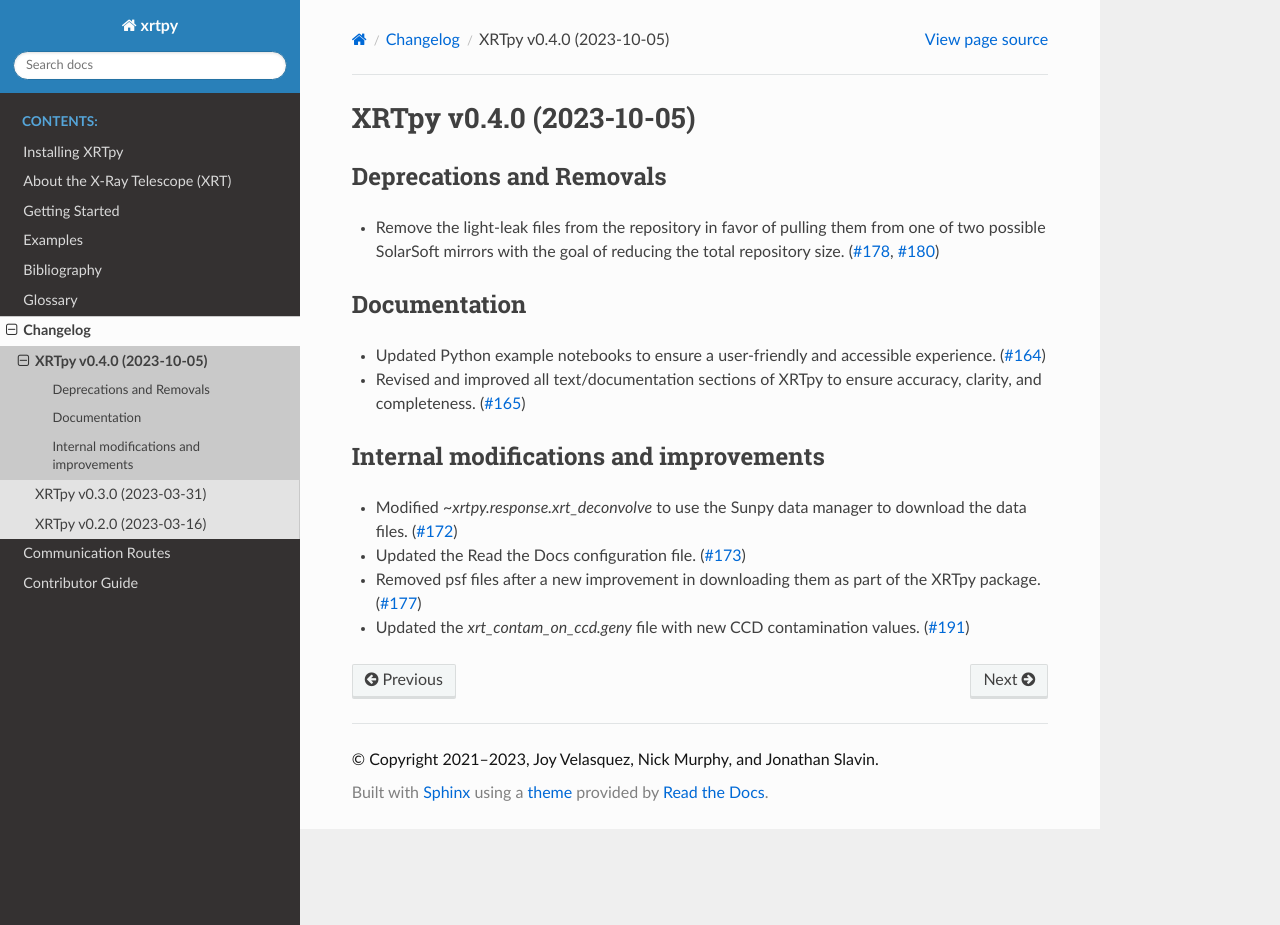
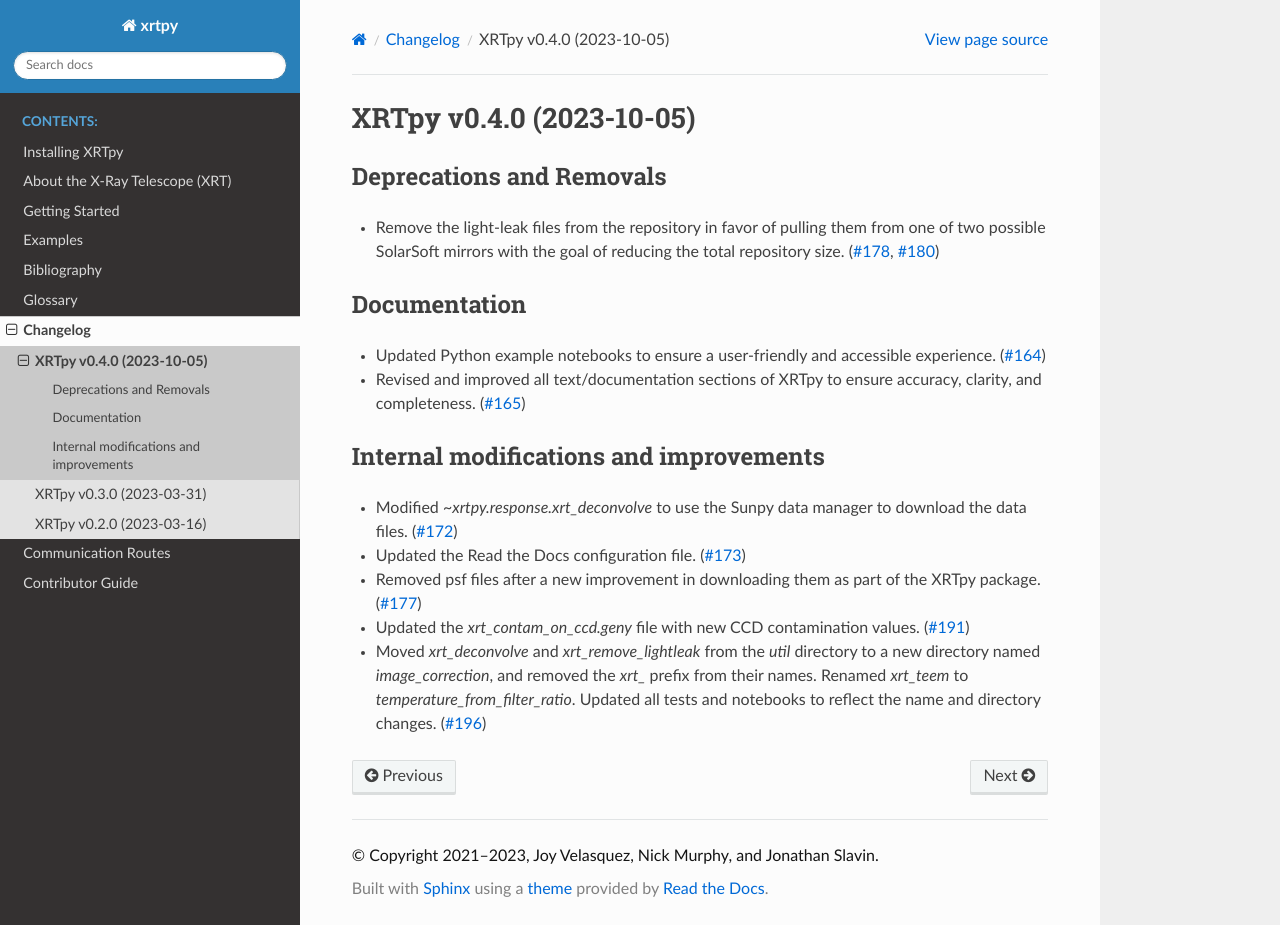
Before and after one commit to HinodeXRT/xrtpy, a Sphinx documentation site: the page built from docs/changelog/0.4.0.rst, in a window 1280 px wide and 925 px high. Built offline with Sphinx 7.4.7 and the Read the Docs theme 2.0.0, drawn with Linux system fonts in a browser that asks for light colours; pages that are not in the unit, such as notebooks, are missing from menus.

Commit message:
Update 0.4.0.rst
Updated change-log to reflect newly merged PR196.

```diff
--- a/docs/changelog/0.4.0.rst
+++ b/docs/changelog/0.4.0.rst
@@ -16,3 +16,4 @@ Internal modifications and improvements
 - Updated the Read the Docs configuration file. (:pr:`173`)
 - Removed psf files after a new improvement in downloading them as part of the XRTpy package. (:pr:`177`)
 - Updated the `xrt_contam_on_ccd.geny` file with new CCD contamination values. (:pr:`191`)
+- Moved `xrt_deconvolve` and `xrt_remove_lightleak` from the `util` directory to a new directory named `image_correction`, and removed the `xrt_` prefix from their names. Renamed `xrt_teem` to `temperature_from_filter_ratio`.  Updated all tests and notebooks to reflect the name and directory changes. (:pr:`196`)
```
